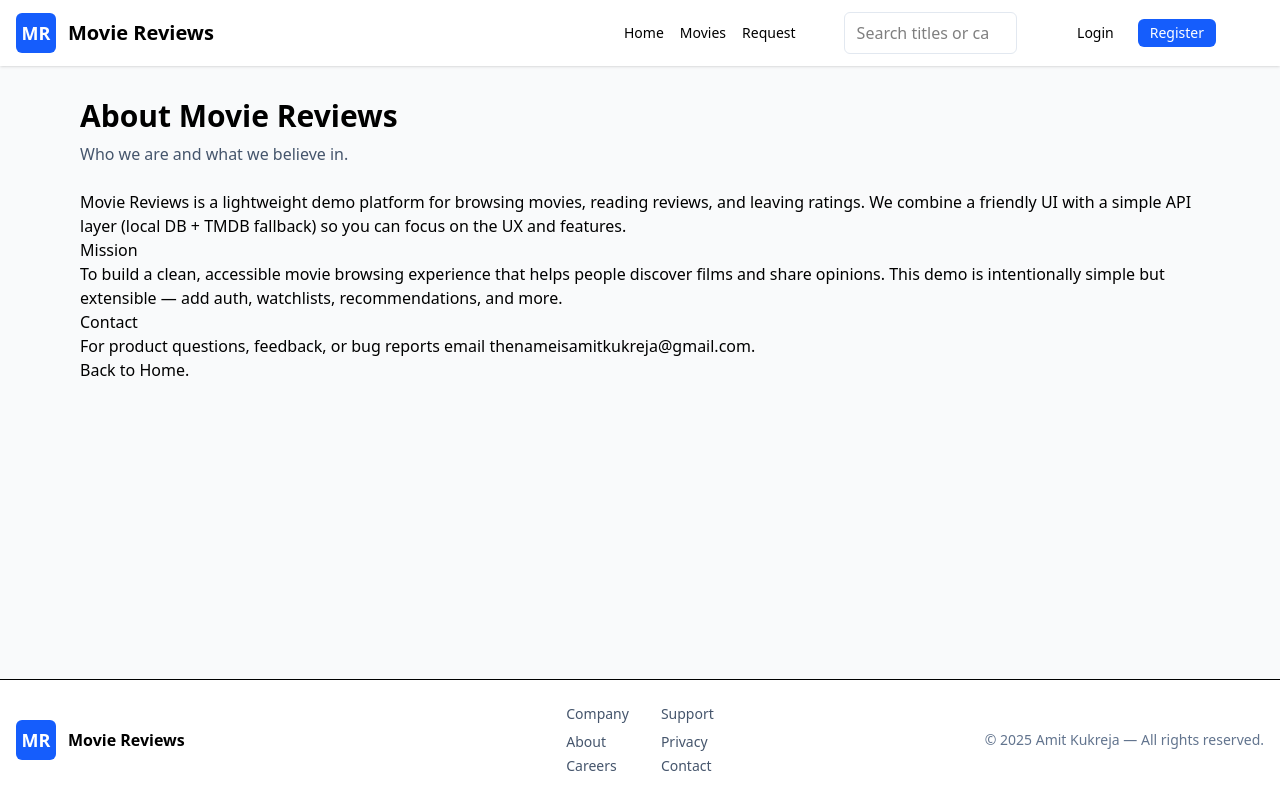
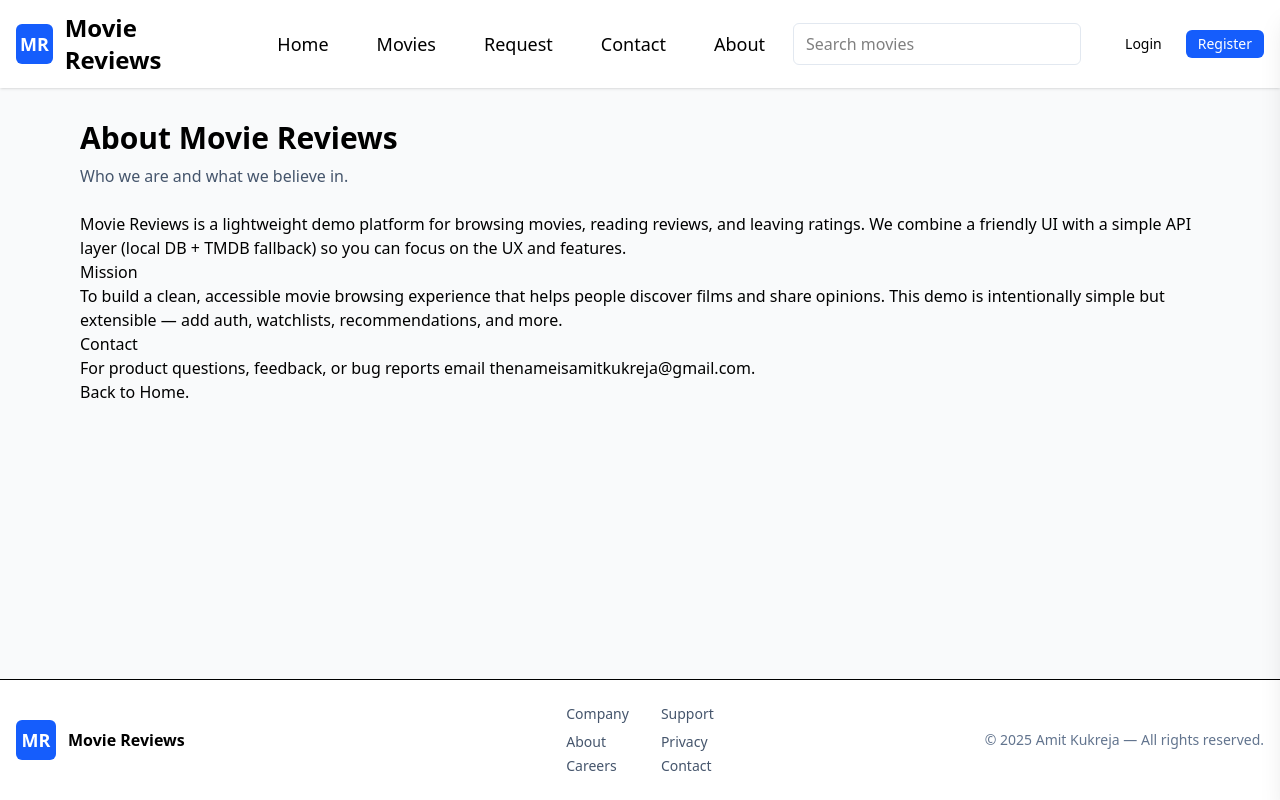
Before and after one commit to amitkukrejadev/movie-review-platform, a React (Vite) app in the folder frontend/: page /about in a window 1280 px wide. Built offline with nearby package versions, Linux system fonts and the light colour scheme; no server answers.

Commit message:
(frontend): remove redundant Home search input and optimised the navbar for mobile devices

```diff
--- a/frontend/src/components/MobileMenu.jsx
+++ b/frontend/src/components/MobileMenu.jsx
@@ -6,31 +6,42 @@ export default function MobileMenu({ open, onClose }) {
   const navigate = useNavigate();
 
   useEffect(() => {
-    if (!open) return;
     function onKey(e) {
       if (e.key === "Escape") onClose();
     }
     document.addEventListener("keydown", onKey);
     return () => document.removeEventListener("keydown", onKey);
-  }, [open, onClose]);
+  }, [onClose]);
 
-  if (!open) return null;
-
+  // We keep the DOM mounted to allow CSS transitions in/out.
   return (
     <>
       {/* backdrop */}
       <div
-        className="fixed inset-0 bg-black/40 z-40"
-        onClick={onClose}
-        aria-hidden="true"
-      />
+        // backdrop becomes visible when open, pointer-events disabled when closed
+        className={`fixed inset-0 z-40 transition-opacity duration-300 ${
+          open
+            ? "opacity-100 pointer-events-auto"
+            : "opacity-0 pointer-events-none"
+        }`}
+        onClick={() => open && onClose()}
+        aria-hidden={!open}
+      >
+        <div
+          className="w-full h-full bg-black"
+          style={{ opacity: open ? 0.4 : 0 }}
+        />
+      </div>
 
       {/* panel */}
       <aside
         role="dialog"
         aria-modal="true"
         aria-label="Main menu"
-        className="fixed right-0 top-0 h-full w-11/12 max-w-xs bg-white z-50 shadow-xl transform transition-transform"
+        // when closed we translate panel off-screen (right), when open translate to 0
+        className={`fixed right-0 top-0 h-full w-11/12 max-w-xs bg-white z-50 shadow-xl transform transition-transform duration-300 ease-in-out ${
+          open ? "translate-x-0" : "translate-x-full"
+        }`}
       >
         <div className="p-4 h-full flex flex-col">
           <div className="flex items-center justify-between mb-4">
@@ -45,12 +56,24 @@ export default function MobileMenu({ open, onClose }) {
               aria-label="Close menu"
               className="p-2 rounded hover:bg-slate-100"
             >
-              ✕
+              <svg
+                xmlns="http://www.w3.org/2000/svg"
+                className="h-5 w-5"
+                viewBox="0 0 20 20"
+                fill="currentColor"
+                aria-hidden="true"
+              >
+                <path
+                  fillRule="evenodd"
+                  d="M10 8.586L15.95 2.636a1 1 0 011.414 1.414L11.414 10l5.95 5.95a1 1 0 01-1.414 1.414L10 11.414l-5.95 5.95A1 1 0 012.636 15.95L8.586 10 2.636 4.05A1 1 0 014.05 2.636L10 8.586z"
+                  clipRule="evenodd"
+                />
+              </svg>
             </button>
           </div>
 
           {/* nav links */}
-          <nav className="flex-1">
+          <nav className="flex-1 overflow-auto">
             <ul className="space-y-3 text-lg">
               <li>
                 <Link to="/" onClick={onClose} className="block px-2 py-2">
@@ -82,6 +105,33 @@ export default function MobileMenu({ open, onClose }) {
               </li>
               <li>
                 <Link
+                  to="/company"
+                  onClick={onClose}
+                  className="block px-2 py-2"
+                >
+                  Company
+                </Link>
+              </li>
+              <li>
+                <Link
+                  to="/careers"
+                  onClick={onClose}
+                  className="block px-2 py-2"
+                >
+                  Careers
+                </Link>
+              </li>
+              <li>
+                <Link
+                  to="/support"
+                  onClick={onClose}
+                  className="block px-2 py-2"
+                >
+                  Support
+                </Link>
+              </li>
+              <li>
+                <Link
                   to="/privacy"
                   onClick={onClose}
                   className="block px-2 py-2"
@@ -106,7 +156,7 @@ export default function MobileMenu({ open, onClose }) {
             <div className="space-y-2">
               <button
                 onClick={() => {
-                  onClose();
+                  if (open) onClose();
                   navigate("/login");
                 }}
                 className="w-full px-3 py-2 rounded border"
@@ -115,7 +165,7 @@ export default function MobileMenu({ open, onClose }) {
               </button>
               <button
                 onClick={() => {
-                  onClose();
+                  if (open) onClose();
                   navigate("/register");
                 }}
                 className="w-full px-3 py-2 rounded bg-blue-600 text-white"
--- a/frontend/src/components/Navbar.jsx
+++ b/frontend/src/components/Navbar.jsx
@@ -1,5 +1,5 @@
 // frontend/src/components/Navbar.jsx
-import React, { useState } from "react";
+import React, { useEffect, useState } from "react";
 import { Link, useNavigate } from "react-router-dom";
 import MobileMenu from "./MobileMenu";
 
@@ -8,6 +8,11 @@ export default function Navbar() {
   const [menuOpen, setMenuOpen] = useState(false);
   const [searchOpen, setSearchOpen] = useState(false);
   const navigate = useNavigate();
+
+  // defensive: ensure search isn't prefilled from elsewhere
+  useEffect(() => {
+    setQ("");
+  }, []);
 
   function submitSearch(term) {
     const t = (term || "").trim();
@@ -27,7 +32,7 @@ export default function Navbar() {
   return (
     <header className="bg-white shadow-sm sticky top-0 z-30">
       <div className="container mx-auto px-4 py-3 flex items-center gap-4">
-        {/* Mobile: left search icon (small screens) */}
+        {/* Mobile: left search icon */}
         <div className="flex items-center md:hidden w-8">
           <button
             onClick={() => setSearchOpen((s) => !s)}
@@ -35,7 +40,6 @@ export default function Navbar() {
             className="p-2 rounded hover:bg-slate-100"
             title="Search"
           >
-            {/* proper SVG icon */}
             <svg
               xmlns="http://www.w3.org/2000/svg"
               className="h-5 w-5 text-slate-700"
@@ -54,54 +58,66 @@ export default function Navbar() {
           </button>
         </div>
 
-        {/* Logo - centered on mobile, left on md+ */}
-        <div className="flex-1 flex justify-center md:justify-start">
+        {/* Left area: logo + nav (desktop) */}
+        <div className="flex items-center gap-4 flex-1">
           <Link to="/" className="inline-flex items-center gap-3">
             <div className="w-10 h-10 flex items-center justify-center rounded-md bg-blue-600 text-white font-bold text-lg">
               MR
             </div>
-            <span className="hidden md:inline-block text-xl font-semibold">
+            <span className="hidden md:inline-block text-2xl font-semibold">
               Movie Reviews
             </span>
           </Link>
-        </div>
 
-        {/* Desktop: main nav and search */}
-        <div className="hidden md:flex md:items-center md:gap-6 md:flex-1">
-          <nav className="flex gap-4">
-            <Link to="/" className="text-sm font-medium hover:text-blue-600">
+          {/* desktop nav immediately to right of logo; added left margin to separate logo & links */}
+          <nav className="hidden md:flex md:items-center md:gap-6 ml-6">
+            <Link
+              to="/"
+              className="text-base md:text-lg font-medium px-3 py-1 hover:text-blue-600"
+            >
               Home
             </Link>
             <Link
               to="/movies"
-              className="text-sm font-medium hover:text-blue-600"
+              className="text-base md:text-lg font-medium px-3 py-1 hover:text-blue-600"
             >
               Movies
             </Link>
             <Link
               to="/submit"
-              className="text-sm font-medium hover:text-blue-600"
+              className="text-base md:text-lg font-medium px-3 py-1 hover:text-blue-600"
             >
               Request
             </Link>
+            <Link
+              to="/contact"
+              className="text-base md:text-lg font-medium px-3 py-1 hover:text-blue-600"
+            >
+              Contact
+            </Link>
+            <Link
+              to="/about"
+              className="text-base md:text-lg font-medium px-3 py-1 hover:text-blue-600"
+            >
+              About
+            </Link>
           </nav>
+        </div>
 
-          {/* desktop search */}
-          <form onSubmit={onSearchSubmit} className="ml-6 flex-1">
-            <div className="max-w-lg">
+        {/* Desktop: search + auth on the right */}
+        <div className="hidden md:flex md:items-center md:gap-4">
+          <form onSubmit={onSearchSubmit} className="flex">
             <input
               type="search"
               value={q}
               onChange={(e) => setQ(e.target.value)}
-                placeholder="Search titles or cast..."
-                className="w-full px-3 py-2 rounded-md border border-slate-200 focus:outline-none focus:ring-2 focus:ring-blue-300"
+              placeholder="Search movies"
+              className="w-72 text-sm md:text-base px-3 py-2 rounded-md border border-slate-200 focus:outline-none focus:ring-2 focus:ring-blue-300"
               aria-label="Search movies"
             />
-            </div>
           </form>
 
-          {/* auth buttons on desktop */}
-          <div className="flex items-center gap-3 ml-6">
+          <div className="flex items-center gap-3 ml-4">
             <Link to="/login" className="text-sm px-3 py-1">
               Login
             </Link>
@@ -122,11 +138,23 @@ export default function Navbar() {
             className="p-2 rounded hover:bg-slate-100"
             title="Menu"
           >
-            ☰
+            <svg
+              xmlns="http://www.w3.org/2000/svg"
+              className="h-6 w-6 text-slate-700"
+              fill="none"
+              viewBox="0 0 24 24"
+              stroke="currentColor"
+              strokeWidth="2"
+              aria-hidden="true"
+            >
+              <path
+                strokeLinecap="round"
+                strokeLinejoin="round"
+                d="M4 6h16M4 12h16M4 18h16"
+              />
+            </svg>
           </button>
         </div>
-
-        <div className="hidden md:block w-8" />
       </div>
 
       {/* Mobile search overlay */}
@@ -139,7 +167,7 @@ export default function Navbar() {
                 type="search"
                 value={q}
                 onChange={(e) => setQ(e.target.value)}
-                placeholder="Search titles or cast..."
+                placeholder="Search movies"
                 className="w-full px-3 py-2 rounded-md border border-slate-200 focus:outline-none focus:ring-2 focus:ring-blue-300"
                 aria-label="Search movies"
               />
--- a/frontend/src/pages/Home.jsx
+++ b/frontend/src/pages/Home.jsx
@@ -42,13 +42,6 @@ export default function Home() {
       </header>
 
       {/* controls row (kept simple; you can wire search/filters here) */}
-      <div className="mb-6 flex gap-3 items-center">
-        <input
-          placeholder="Search titles or cast..."
-          className="flex-1 px-3 py-2 rounded-md border border-slate-200 focus:outline-none focus:ring-2 focus:ring-indigo-300"
-          onChange={() => {}}
-        />
-      </div>
 
       {loading ? (
         <div className="py-20 text-center text-slate-500">Loading movies…</div>
```
Lines whose indentation alone changed are shown as unchanged.
